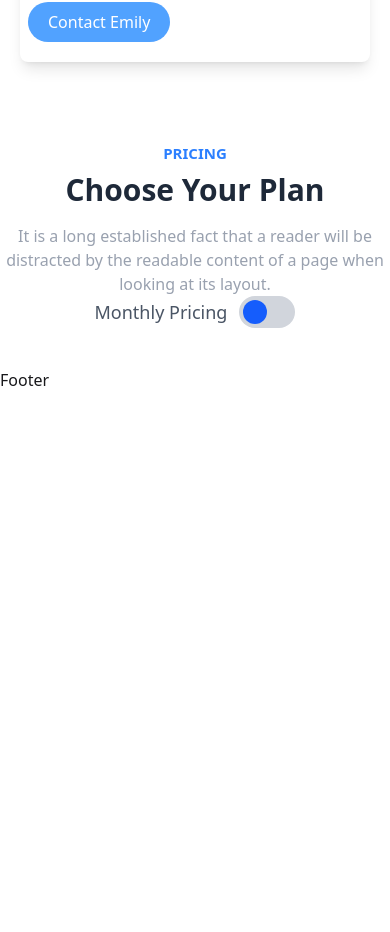
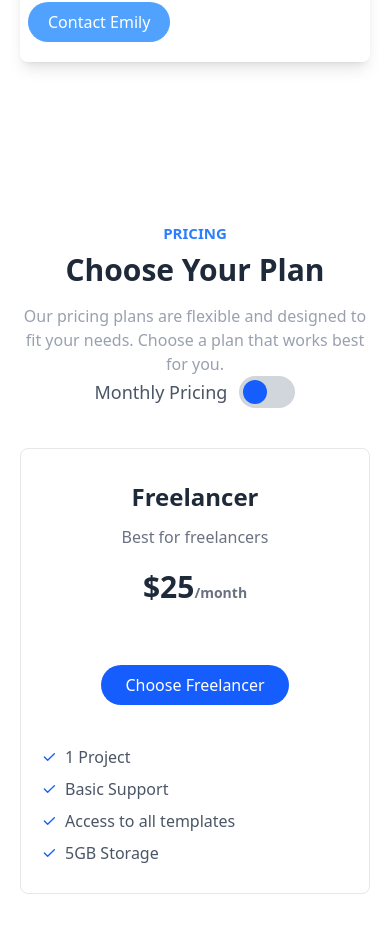
Before and after one commit to ahassh1/react-router-agency, a React (Vite) app: page / in a window 390 px wide. Shown: the part 8865-9797 px from the top of the page. Before the commit the page ends 9257 px from the top, so only its background shows below. Built offline with nearby package versions, Linux system fonts and the light colour scheme.

Commit message:
pricing done

```diff
--- a/src/pages/home/Pricing.jsx
+++ b/src/pages/home/Pricing.jsx
@@ -1,5 +1,6 @@
 import React, { useState } from "react";
 import HeadingSection from "../../components/HeadingSection";
+import { list } from "postcss";
 
 const pricingPlans = [
   {
@@ -46,13 +47,15 @@ const pricingPlans = [
 const Pricing = () => {
   const [isYearly, setIsYearly] = useState(false);
   return (
-    <div className="container mx-auto max-w-screen-2xl">
+    <div className="max-wscreen-2xl container mx-auto py-20 px-5">
       <HeadingSection
+        heading="Choose Your Plan"
         subheading="Pricing"
-        heading="Choose Your Plan
-"
-        description="It is a long established fact that a reader will be distracted by the readable content of a page when looking at its layout."
+        description={
+          "Our pricing plans are flexible and designed to fit your needs. Choose a plan that works best for you."
+        }
       />
+
       {/* toggle for yearly/monthly plan */}
 
       <div className="text-center mb-10">
@@ -76,6 +79,67 @@ const Pricing = () => {
           </div>
         </label>
       </div>
+
+      {/* princing plan */}
+      <div className="grid grid-cols-1 sm:grid-cols-2 lg:grid-cols-3 gap-10">
+        {pricingPlans.map((plan) => (
+          <div
+            key={plan.name}
+            className="bg-white border border-gray-200 rounded-lg overflow-hidden transition-all duration-300 hover:shadow-xl"
+          >
+            {/* top */}
+            <div className="p-5 text-center">
+              <h3 className="text-2xl font-semibold text-gray-800 my-3">
+                {plan.name}
+              </h3>
+              <p className="text-gray-500 mb-5">
+                Best for {plan.name.toLowerCase()}s
+              </p>
+
+              {/* pricing */}
+              <div className="text-3xl font-bold text-gray-800">
+                ${isYearly ? plan.yearlyPrice : plan.monthlyPrice}
+                <span className="text-sm text-gray-500">
+                  /{isYearly ? "year" : "month"}
+                </span>
+              </div>
+              <p className="mt-5"> {isYearly ? plan.saves : ""}</p>
+            </div>
+
+            {/* button */}
+            <div className="p-5 text-center">
+              <button className="bg-blue-600 text-white px-6 py-2 rounded-full hover:bg-blue-700 transition duration-300">
+                Choose {plan.name}
+              </button>
+            </div>
+
+            {/* features */}
+            <div className="p-5 md:px-12 md:py-5">
+              <ul className="text-center text-gray-600">
+                {plan.features.map((feature, index) => (
+                  <li key={index} className="flex items-center mb-2">
+                    <svg
+                      className="w-4 h-4 text-blue-600 mr-2"
+                      fill="none"
+                      stroke="currentColor"
+                      strokeWidth="2"
+                      viewBox="0 0 24 24"
+                      xmlns="http://www.w3.org/2000/svg"
+                    >
+                      <path
+                        strokeLinecap="round"
+                        strokeLinejoin="round"
+                        d="M5 12l5 5L20 7"
+                      />
+                    </svg>{" "}
+                    {feature}
+                  </li>
+                ))}
+              </ul>
+            </div>
+          </div>
+        ))}
+      </div>
     </div>
   );
 };
```
